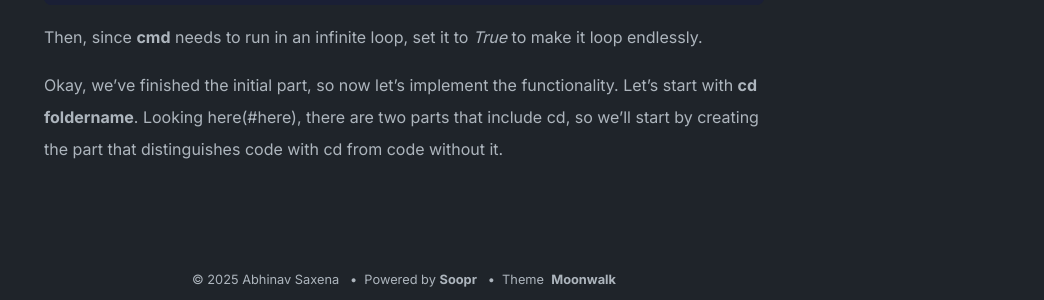
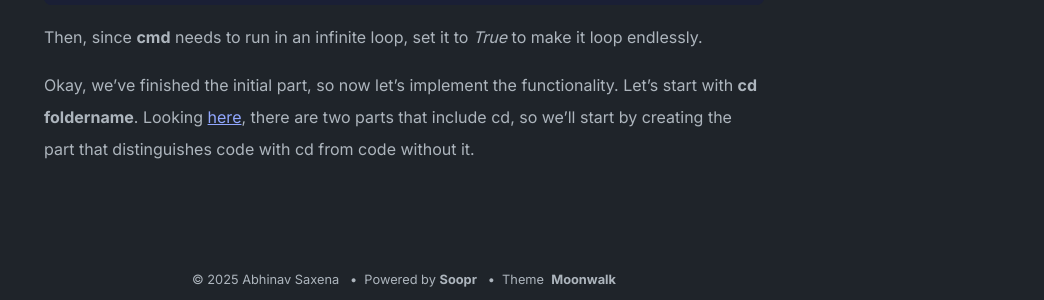
Before and after one commit to leejw4521/leejw4521.github.com, a Jekyll site: the page built from _posts/2020-07-08-very-very-very-long-title-and-very-very-very-short-content.md, in a window 1280 px wide and 900 px high, scrolled down 925 px. Shown: the part 594-894 px from the top of the window, without its empty margins (236-1280 px from the left). Built offline with Jekyll 4.4.1, drawn with Linux system fonts in a browser that asks for light colours; some of the changed text lies outside the part shown.

Commit message:
Update 2020-07-08-very-very-very-long-title-and-very-very-very-short-content.md

```diff
--- a/_posts/2020-07-08-very-very-very-long-title-and-very-very-very-short-content.md
+++ b/_posts/2020-07-08-very-very-very-long-title-and-very-very-very-short-content.md
@@ -4,7 +4,8 @@ layout: post
 
 Today, I will be creating a cmd that I was given as homework. CMD is the command prompt on our computer, and we're going to make it in Python.
 Since I can't include all of cmd's features, I'm going to try to create just a few, a total of four.
-1. cd **foldername**(#here)
+[Order](#here)
+1. cd **foldername**
 2. cd..
 3. dir
 4. cat **filename**
@@ -53,4 +54,4 @@ while True:
 Then, since **cmd** needs to run in an infinite loop, set it to *True* to make it loop endlessly.
 
 Okay, we’ve finished the initial part, so now let’s implement the functionality. Let’s start with **cd foldername**.
-Looking here(#here), there are two parts that include cd, so we’ll start by creating the part that distinguishes code with cd from code without it.
+Looking [here](#here), there are two parts that include cd, so we’ll start by creating the part that distinguishes code with cd from code without it.
```
